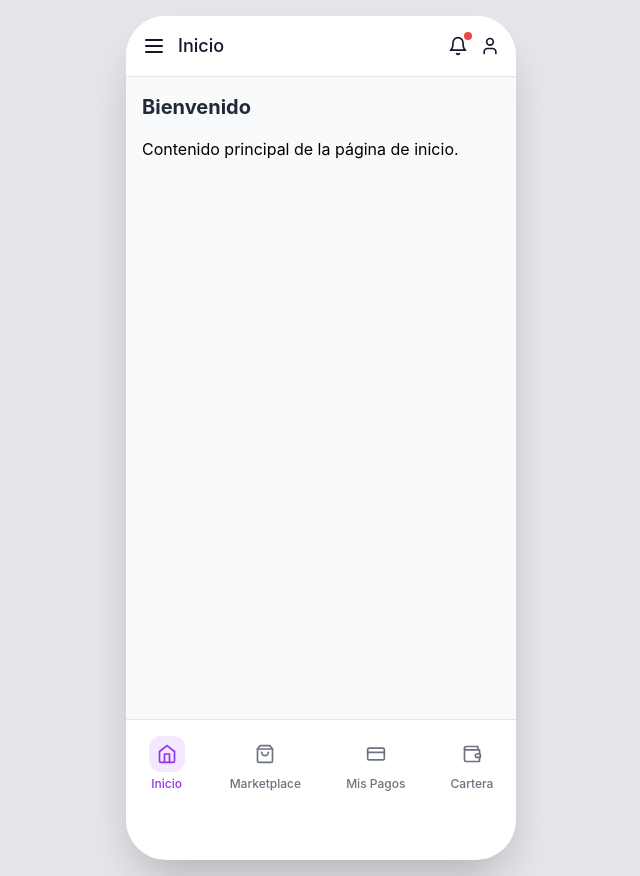
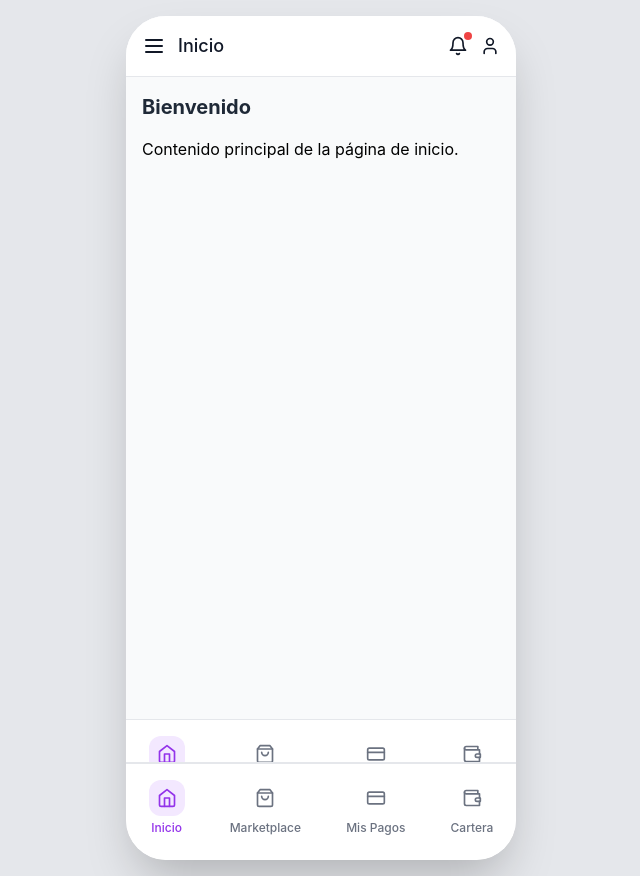
Before and after one commit to Rene-Nun/Pagox_proto_ux, a Next.js app: page / in a window 1280 px wide. Shown: the whole page, without its empty margins (319-959 px from the left). Built offline with nearby package versions, Linux system fonts and the light colour scheme.

Commit message:
Actualizar page.tsx

```diff
--- a/app/page.tsx
+++ b/app/page.tsx
@@ -10,6 +10,7 @@ import WalletScreen from './components/screens/WalletScreen'
 import MarketplaceScreen from './components/screens/MarketplaceScreen'
 import PlansScreen from './components/screens/PlansScreen'
 import ProfileScreen from './components/screens/ProfileScreen'
+import BottomNav from './components/BottomNav'
 
 export default function Home() {
   const [currentScreen, setCurrentScreen] = useState('home')
@@ -21,23 +22,18 @@ export default function Home() {
   const handleNavigation = (screen: string, data: any = null) => {
     setCurrentScreen(screen)
 
-    // Manejar diferentes tipos de datos
     if (data) {
       if (typeof data === 'string') {
-        // Es un tab
         setActiveTab(data)
       } else if (data.tab) {
-        // Es un objeto con tab y posiblemente evento
         setActiveTab(data.tab)
         if (data.newTicket) {
           setPurchasedTicket(data)
         }
       } else if (data.event && data.ticket) {
-        // Es información de checkout
         setSelectedEvent(data.event)
         setTicketInfo(data.ticket)
       } else {
-        // Es un evento
         setSelectedEvent(data)
       }
     }
@@ -68,10 +64,34 @@ export default function Home() {
     }
   }
 
+  const screensWithoutBottomNav = ['partner', 'ticketSelection', 'checkout', 'paymentPlan']
+  const showBottomNav = !screensWithoutBottomNav.includes(currentScreen)
+
   return (
     <div className="flex items-center justify-center min-h-screen bg-gray-200 p-4">
-      <div className="w-full max-w-[390px] h-[844px] bg-white rounded-[40px] shadow-2xl overflow-hidden relative flex flex-col">
-        {renderScreen()}
+      <div className="w-full max-w-[390px] h-[844px] bg-white rounded-[40px] shadow-2xl overflow-hidden relative">
+        <div className="h-full flex flex-col">
+          <div className="flex-1 overflow-hidden relative">
+            {renderScreen()}
+          </div>
+        </div>
+
+        {showBottomNav && (
+          <div
+            className="absolute bottom-0 left-0 right-0 bg-white border-t border-gray-200 z-50"
+            style={{
+              position: 'absolute',
+              bottom: '0px',
+              left: '0px',
+              right: '0px',
+              borderBottomLeftRadius: '40px',
+              borderBottomRightRadius: '40px',
+              overflow: 'hidden'
+            }}
+          >
+            <BottomNav activeTab={activeTab} onNavigate={handleNavigation} />
+          </div>
+        )}
       </div>
     </div>
   )
```
